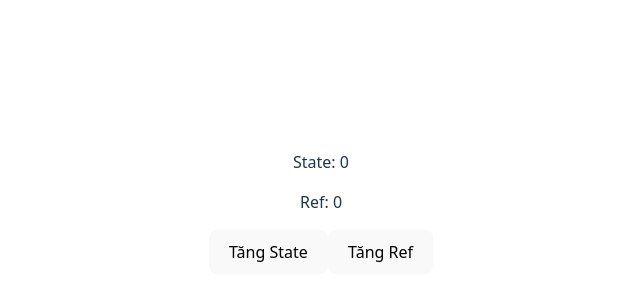
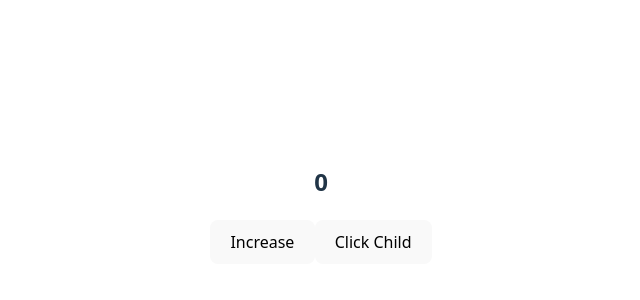
Before and after one commit to ntphoang/Learn_PTGDUD_23711521_NguyenTranPhiHoang, a React (Vite) app in the folder AddExercise/: page / in a window 1280 px wide. Shown: the part 196-496 px from the top of the page, without its empty margins (319-959 px from the left). Built offline with nearby package versions, Linux system fonts and the light colour scheme.

Commit message:
Demo useCallBack

```diff
--- a/AddExercise/src/App.jsx
+++ b/AddExercise/src/App.jsx
@@ -6,9 +6,11 @@ import DemoUseState from "./useState/DemoUseState";
 import DemoUseEffect from "./useEffect/DemoUseEffect";
 import DemoUseReducer from "./useReducer/DemoUseReducer";
 import DemoUseRef from "./useRef/DemoUseRef";
+import DemoUseMemo from "./useMemo/DemoUseMemo";
+import DemoUseCallBack from "./useCallBack/DemoUseCallBack";
 
 function App() {
-  return <DemoUseRef/>
+  return <DemoUseCallBack />;
 }
 
 export default App;
--- /dev/null
+++ b/AddExercise/src/useCallBack/DemoUseCallBack.jsx
@@ -0,0 +1,26 @@
+import { memo, useCallback, useState } from "react";
+
+const Child = memo(({ handClick }) => {
+  console.log("Child render...");
+  return <button onClick={handClick}>Click Child</button>;
+});
+export default function DemoUseCallBack() {
+  const [count, setCount] = useState(0);
+  const handClick = useCallback(() => {
+    console.log("Clicked");
+  },[]);
+  return (
+    <>
+      <h2>{count}</h2>
+      <button onClick={()=>setCount(count + 1)}>Increase</button>
+      <Child handClick={handClick}/>
+    </>
+  );
+}
+/*Giải thích
+- useCallBack giúp ghi nhớ function, khi có prop là 1 function được truyền đi, react sẽ kiểm tra xem function
+đó có khác với function cũ không. Nếu khác thì mới render còn nếu không thì thôi không cần render lại.
+- Trong ví dụ trên, nếu không dùng useCallBack thì khi bấm Increase, component sẽ render lại, Child sẽ cho răng
+handClick là 1 hàm mới, vậy nên Child cũng render lại. Nếu có useCallBack thì nó sẽ so sánh và nhận ra hàm
+này giống với hàm cũ vậy nên không cần render lại nữa.
+*/
```
Also changed, not shown: AddExercise/src/useCallBack/DemoUseCallBack.png (added).
